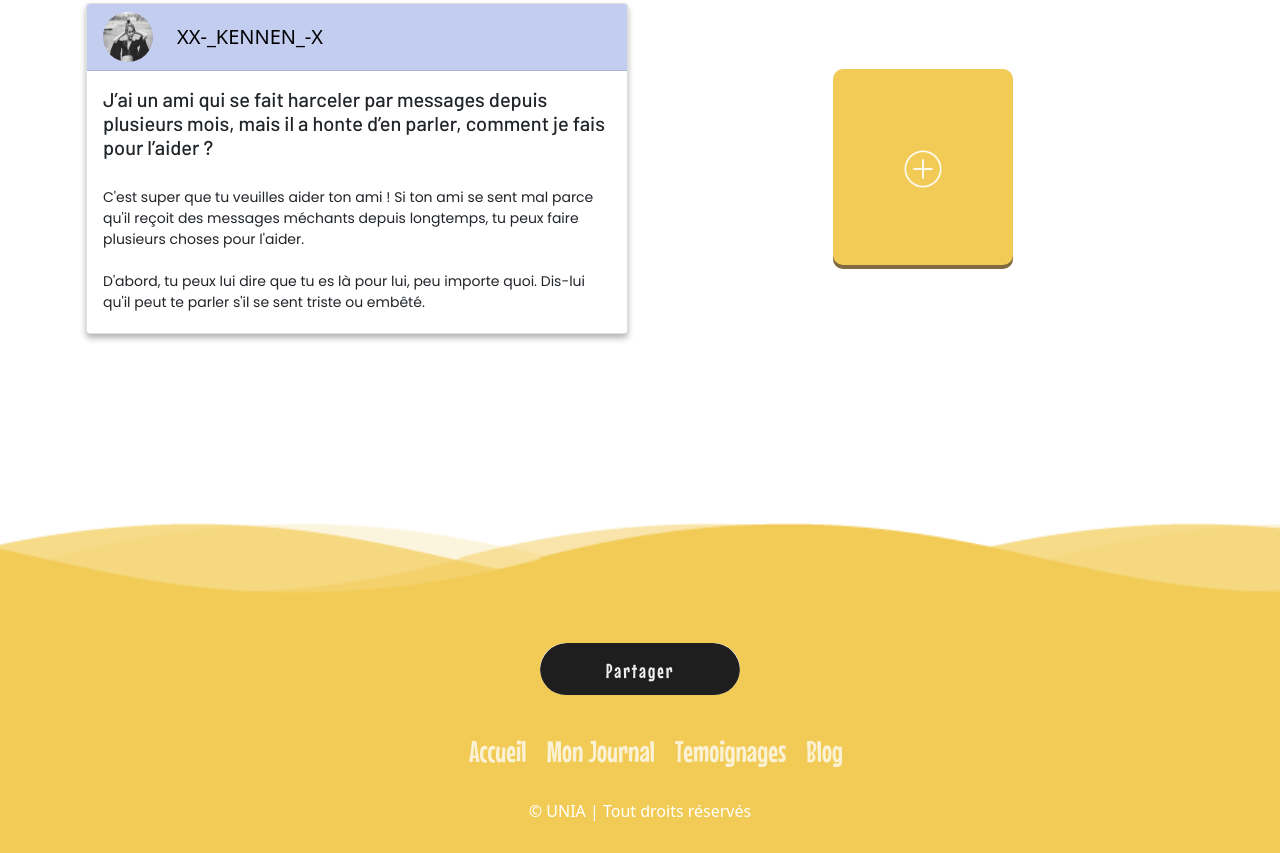
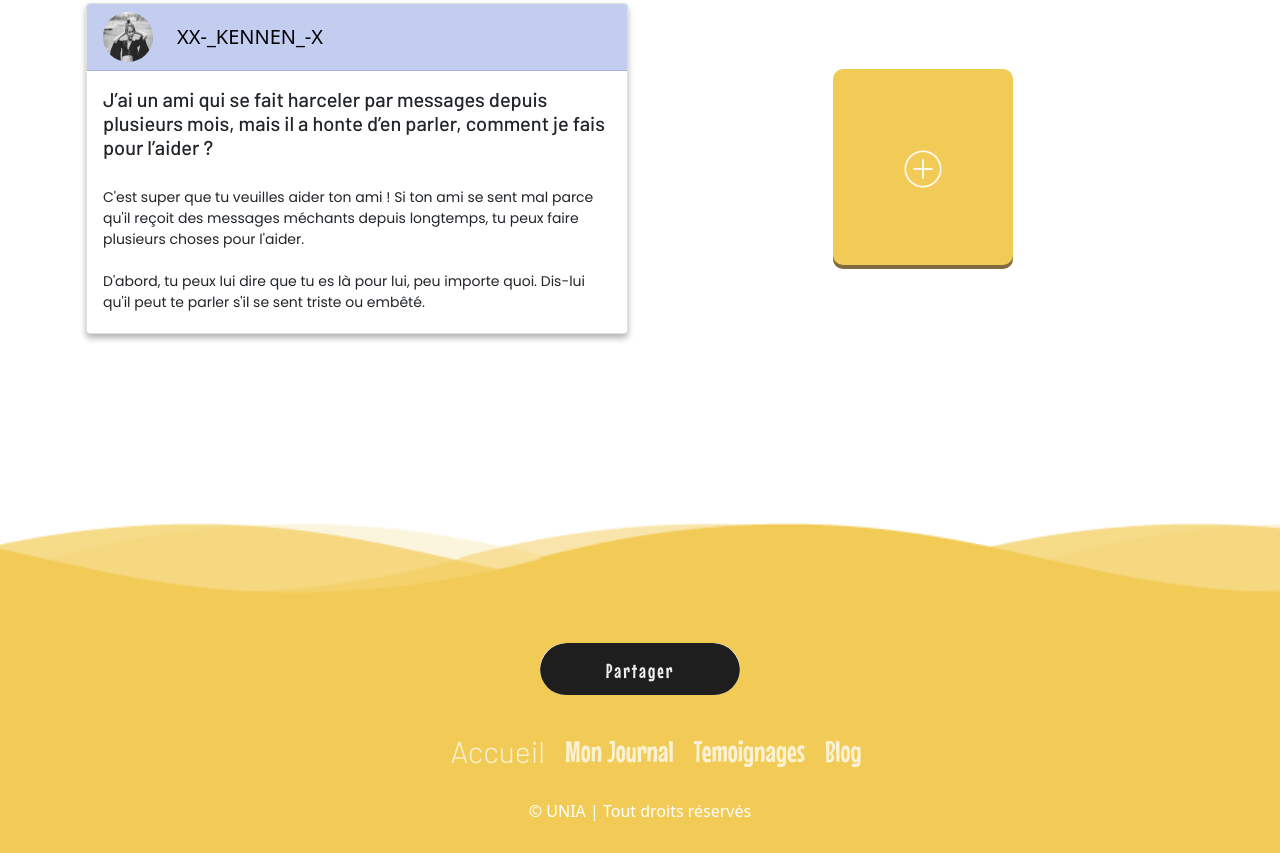
Before and after one commit to LoLo34370/unia, a plain HTML site: page blog.html in a window 1280 px wide. Shown: the part 1187-2040 px from the top of the page. Drawn offline with nearby package versions, Linux system fonts and the light colour scheme.

Commit message:
test typo footer

```diff
--- a/blog.html
+++ b/blog.html
@@ -479,7 +479,7 @@
     </section></a>
 
     <ul class="menu">
-      <li class="menu__item"><a class="menu__link" style="font-family: 'Mouse Memoirs'; font-size: 30px;" href="accueil.html">Accueil</a></li>
+      <li class="menu__item"><a class="menu__link" style="font-family: 'Barlow'; font-size: 30px;" href="accueil.html">Accueil</a></li>
       <li class="menu__item"><a class="menu__link"  style="font-family: 'Mouse Memoirs'; font-size: 30px;"href="journal.html">Mon Journal</a></li>
       <li class="menu__item"><a class="menu__link" style="font-family: 'Mouse Memoirs'; font-size: 30px;" href="temoignages.html">Temoignages</a></li>
       <li class="menu__item"><a class="menu__link"  style="font-family: 'Mouse Memoirs'; font-size: 30px;"href="blog.html">Blog</a></li>
```
